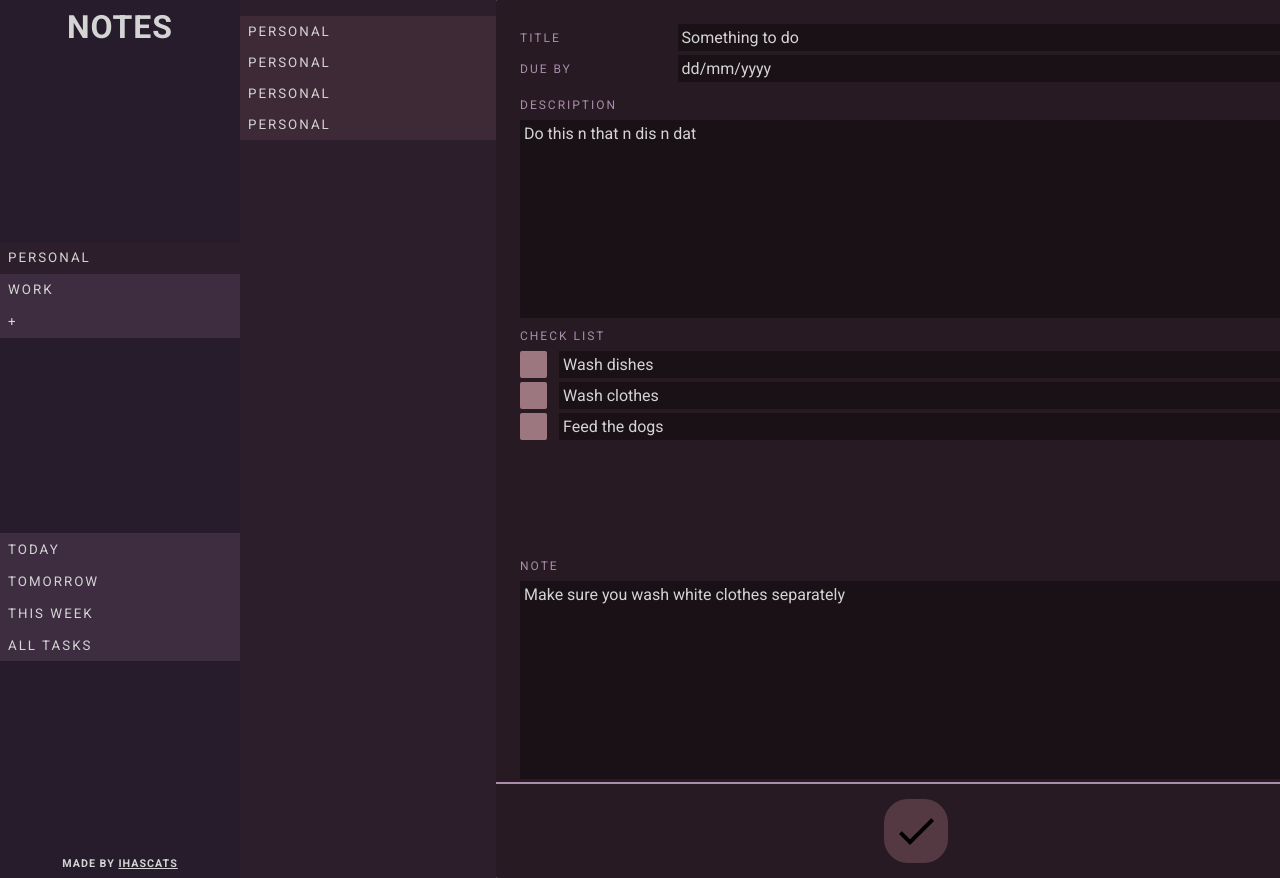
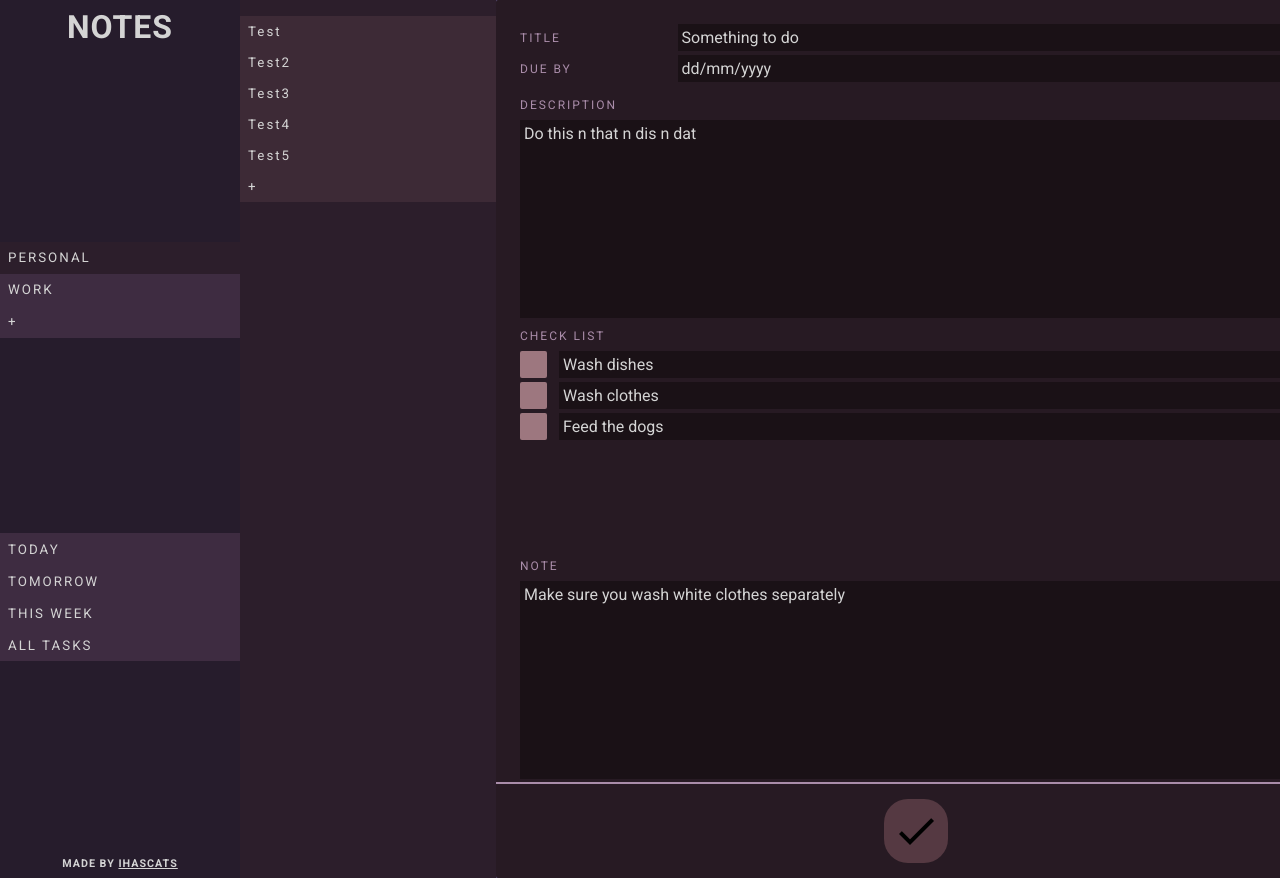
Before and after one commit to ihascats/odin-todo_list, a website built with webpack: page dist/index.html in a window 1280 px wide. Both pictures are taken after a click on the button "PERSONAL". Shown: the top 878 px of the page. Built offline with nearby package versions, Linux system fonts and the light colour scheme.

Commit message:
Proof of concept for displaying tasks

```diff
--- a/src/css/styles.css
+++ b/src/css/styles.css
@@ -257,3 +257,7 @@ li > button {
 .css-input:focus {
     outline:none;
 }
+
+.tasks > div > button > .css-input {
+    background-color: #6e4c62;
+}
--- a/src/js/index.js
+++ b/src/js/index.js
@@ -12,7 +12,7 @@ let info = new Information();
 
 const projectsSelector = document.querySelector('.projects');
 const byDateSelector = document.querySelector('.by-date');
-
+const tasksDivSelector = document.querySelector('.tasks>div');
 
 createButton('personal', projectsSelector);
 createButton('work', projectsSelector);
@@ -23,12 +23,17 @@ projectsSelector.appendChild(newButton('+', 'create-new-project'));
 
 info.addProject('personal');
 info.addProject('work');
-console.table(info.projectsArray);
-info.projectsArray.forEach(item => {
-    console.table(item);
-})
 // creates ToDo item in 'personal' project
 info.addToDoItem('Test', 'personal');
+info.addToDoItem('Test2', 'personal');
+info.addToDoItem('Test3', 'personal');
+info.addToDoItem('Test4', 'personal');
+info.addToDoItem('Test5', 'personal');
+info.addToDoItem('@Test', 'work');
+info.addToDoItem('@Test2', 'work');
+info.addToDoItem('@Test3', 'work');
+info.addToDoItem('@Test4', 'work');
+info.addToDoItem('@Test5', 'work');
 // displays projects and what todo items they are holding
 console.table(info.informationHandler);
 console.table(info.projectsArray);
@@ -36,6 +41,23 @@ console.table(info.projectsArray);
 console.table(info.toDoItemArray[0]);
 tasks('personal', info);
 
+document.onclick = function(){
+
+    let selected = document.querySelector('.selected');
+
+    while (tasksDivSelector.firstElementChild){
+        tasksDivSelector.firstElementChild.remove();
+    }
+
+    info.returnTasksWithin(selected.textContent).forEach(position => {
+        let item = info.toDoItemArray[position].title;
+        tasksDivSelector.appendChild(newButton(item, item));
+    });
+
+    tasksDivSelector.appendChild(newButton('+', 'create-new-project'));
+}
+
+tasksDivSelector.appendChild(newButton("+", "create-new-project"))
 // populates card with ToDo item of id 0
 // populate(info.toDoItemArray[0]);
 
@@ -48,6 +70,11 @@ projectsSelector.addEventListener('click', (event)=>{
     select(event, projectsSelector, byDateSelector);
 });
 
+tasksDivSelector.addEventListener('click', (event)=>{
+    newProjectTab(event, '+');
+    select(event, projectsSelector, byDateSelector);
+});
+
 byDateSelector.addEventListener('click', (event)=>{
     select(event, projectsSelector, byDateSelector);
 });
--- a/src/js/informationInOnePlace.js
+++ b/src/js/informationInOnePlace.js
@@ -18,7 +18,7 @@ class Information {
     addToDoItem(title, project){
         let item = new ToDoInformation(this.toDoItemArray.length, title);
         this.toDoItemArray.push(item);
-        this.addItemToProjectList(item, project.toLowerCase());
+        this.addItemToProjectList(item, project.split(' ').join('').toLowerCase());
     }
 
     addItemToProjectList(item, project){
@@ -27,6 +27,10 @@ class Information {
 
 
     }
+
+    returnTasksWithin(project){
+        return this.informationHandler[project.split(' ').join('').toLowerCase()];
+    }
     // id = 0, title = "", description = "", dueDate, priority = 0, checkList = [], note = ""
 }
 
```
Also changed, not shown: dist/index.html, dist/main.js.
